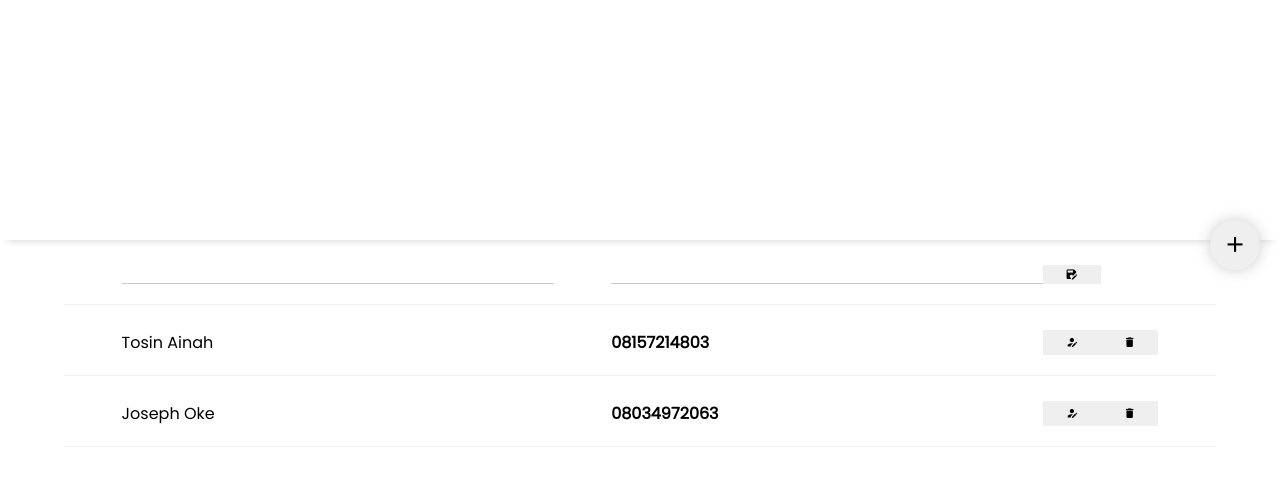
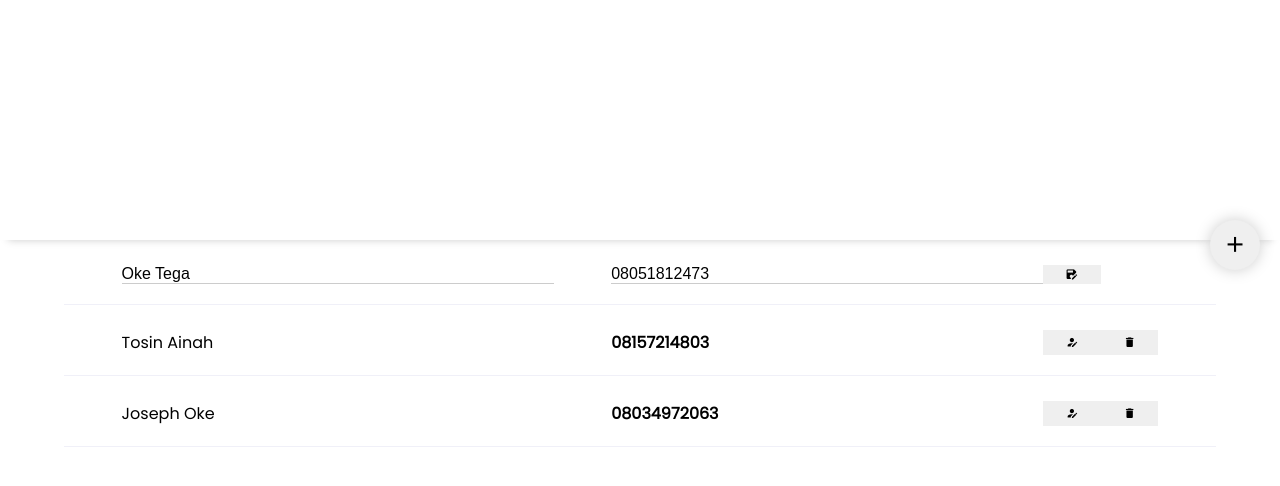
Before and after one commit to codebarz/react-contact-listing, a React (Create React App) app: page / in a window 1280 px wide. Both pictures are taken after a click on the button 1071 px from the left and 277 px from the top of the page. Shown: the top 486 px of the page. Built offline with nearby package versions, Linux system fonts and the light colour scheme.

Commit message:
Append contact details to form input on edit click

```diff
--- a/src/Components/List/List.js
+++ b/src/Components/List/List.js
@@ -34,8 +34,8 @@ function List(props) {
   const renderForm = () => {
     return (
       <div className="single-list">
-        <input type="text" />
-        <input type="text" />
+        <input type="text" defaultValue={props.children[0].props.name} />
+        <input type="text" defaultValue={props.children[0].props.number} />
         <button onClick={save}>
           <i className="mdi mdi-content-save-edit" />
         </button>
--- a/src/Components/ListBoard/ListBoard.js
+++ b/src/Components/ListBoard/ListBoard.js
@@ -1,4 +1,4 @@
-import React, { useState } from 'react';
+import React, { useState, useRef } from 'react';
 
 import List from '../List/List';
 
@@ -12,6 +12,8 @@ function ListBoard() {
       { name: 'Joseph Oke', number: '08034972063' }
     ]
   });
+
+  const inputRef = useRef(null);
 
   const deleteForm = index => {
     let contact = contactState.contact;
@@ -27,7 +29,13 @@ function ListBoard() {
       {contactState.contact.map((contact, index) => {
         return (
           <List deleteContact={deleteForm} key={index} index={index}>
-            <span className="contact-name">{contact.name}</span>
+            <span
+              name={contact.name}
+              number={contact.number}
+              className="contact-name"
+            >
+              {contact.name}
+            </span>
             <span className="contact-number">{contact.number}</span>
           </List>
         );
```
